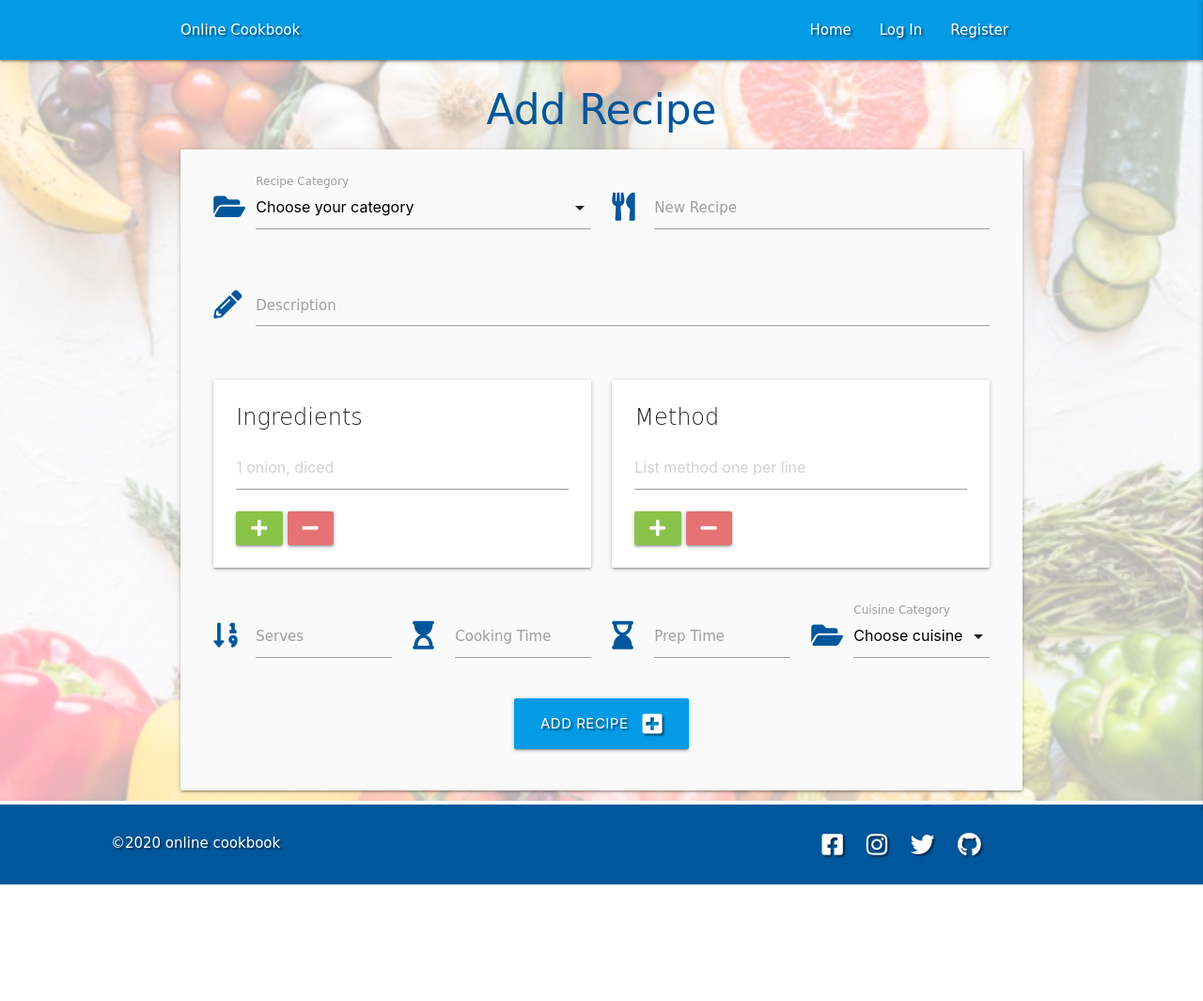
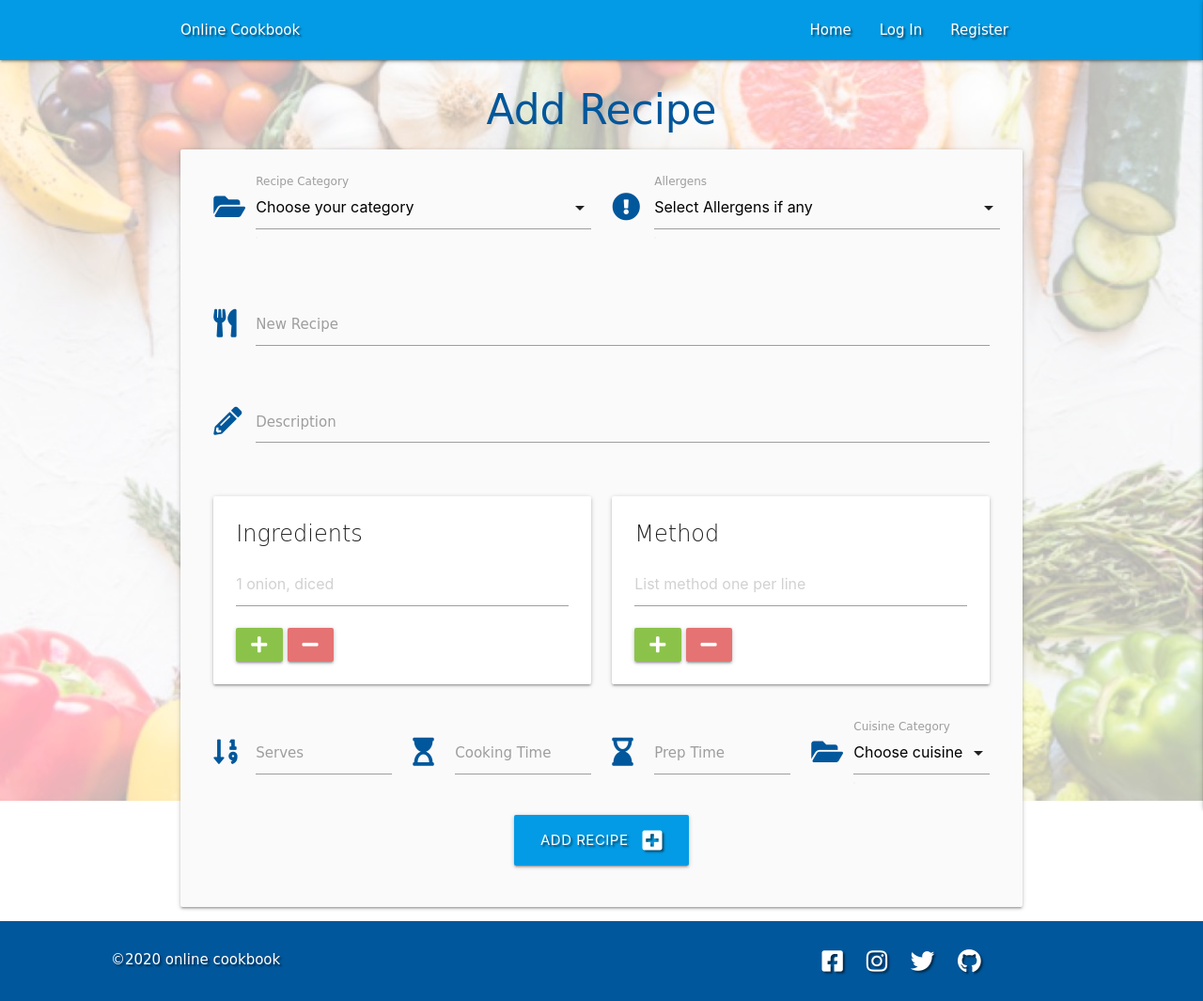
Before and after one commit to mattjboland/ci-milestonethree, a Flask app: page /add_recipe in a window 1280 px wide. Shown: the whole page at 94% size. Before the commit the page ends 941 px from the top, so only its background shows below. Run offline with Flask 2, Linux system fonts and the light colour scheme; data that the repository does not hold is empty; some libraries are stand-ins or nearby versions; some web fonts are replaced.

Commit message:
added allergensto add/edit_recipe.html, with changes in app.py

```diff
--- a/app.py
+++ b/app.py
@@ -182,6 +182,7 @@ def add_recipe():
     if request.method == "POST":
         recipe = {
             "category_name": request.form.get("category_name"),
+            "allergen_name": request.form.getlist("allergen_name"),
             "recipe_title": request.form.get("recipe_title"),
             "recipe_description": request.form.get("recipe_description"),
             "recipe_method": request.form.getlist("method[]"),
@@ -208,6 +209,7 @@ def edit_recipe(recipe_id):
     if request.method == "POST":
         submit = {
             "category_name": request.form.get("category_name"),
+            "allergen_name": request.form.getlist("allergen_name"),
             "recipe_title": request.form.get("recipe_title"),
             "recipe_description": request.form.get("recipe_description"),
             "recipe_method": request.form.getlist("method[]"),
--- a/templates/add_recipe.html
+++ b/templates/add_recipe.html
@@ -21,9 +21,25 @@
 				<label for="category_name">Recipe Category</label>
 			</div>
 
+			<!-- add allergens -->
+
+			<div class="row">
+				<div class="input-field col s6">
+					<i class="fas fa-exclamation-circle prefix light-blue-text text-darken-4"></i>
+					<select id="allergen_name" name="allergen_name" class="validate" required>
+                    <option value="" disabled selected>Select Allergens if any</option>
+                    {% for allergen in allergens %}
+                        <option value="{{ allergen.allergen_name }}">{{ allergen.allergen_name }}</option>
+                    {% endfor %}
+                </select>
+					<label for="allergen_name">Allergens</label>
+				</div>
+			</div>
+		</div>
+
 		<!-- add title new recipe -->
-
-			<div class="input-field col s6">
+		<div class="row">
+			<div class="input-field col s12">
 				<i class="fas fa-utensils prefix light-blue-text text-darken-4"></i>
 				<input id="recipe_title" name="recipe_title" minlength="5" maxlength="50"
                         type="text" class="validate" required>
@@ -58,9 +74,11 @@
 							</div>
 
 							<!-- add button -->
-                            <a id="add_ingredient" class="btn waves-effect waves-light light-green"><i class="fas fa-plus"></i></a>
+							<a id="add_ingredient"
+								class="btn waves-effect waves-light light-green"><i class="fas fa-plus"></i></a>
 							<!-- Remove button -->
-                            <a id="remove_ingredient" class="btn waves-effect waves-light red lighten-2"><i class="fas fa-minus"></i></a>
+							<a id="remove_ingredient"
+								class="btn waves-effect waves-light red lighten-2"><i class="fas fa-minus"></i></a>
 						</div>
 					</div>
 				</div>
@@ -80,9 +98,11 @@
                                 </div>
 								</div>
 								<!-- add button -->
-                            <a id="add_step" class="btn waves-effect waves-light light-green"><i class="fas fa-plus"></i></a>
+								<a id="add_step"
+									class="btn waves-effect waves-light light-green"><i class="fas fa-plus"></i></a>
 								<!-- remove button -->
-                            <a id="remove_step" class="btn waves-effect waves-light red lighten-2"><i class="fas fa-minus"></i></a>
+								<a id="remove_step"
+									class="btn waves-effect waves-light red lighten-2"><i class="fas fa-minus"></i></a>
 							</div>
 						</div>
 					</div>
```
Also changed, not shown: templates/edit_recipe.html (+25 -7 lines). Lines whose indentation alone changed are shown as unchanged.
